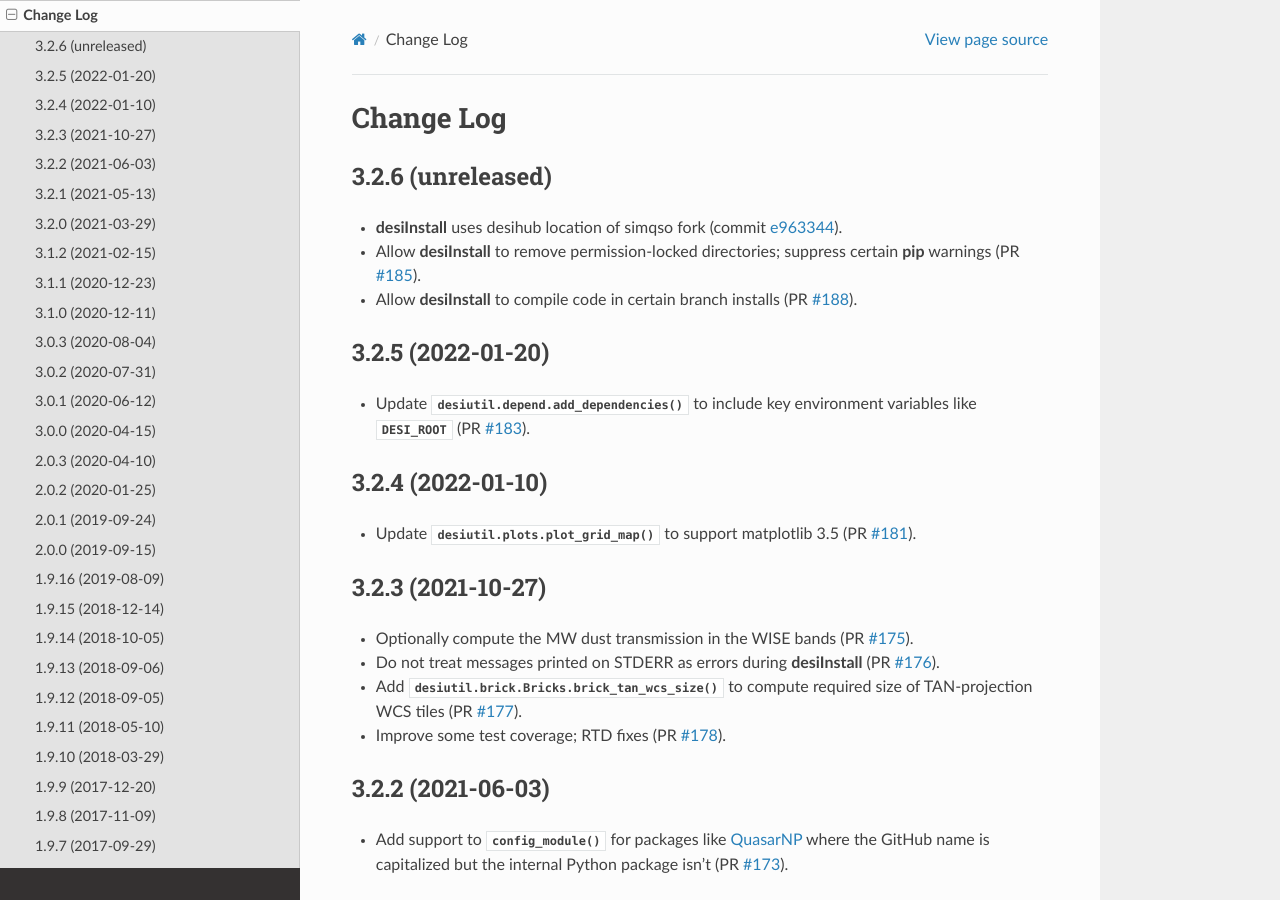
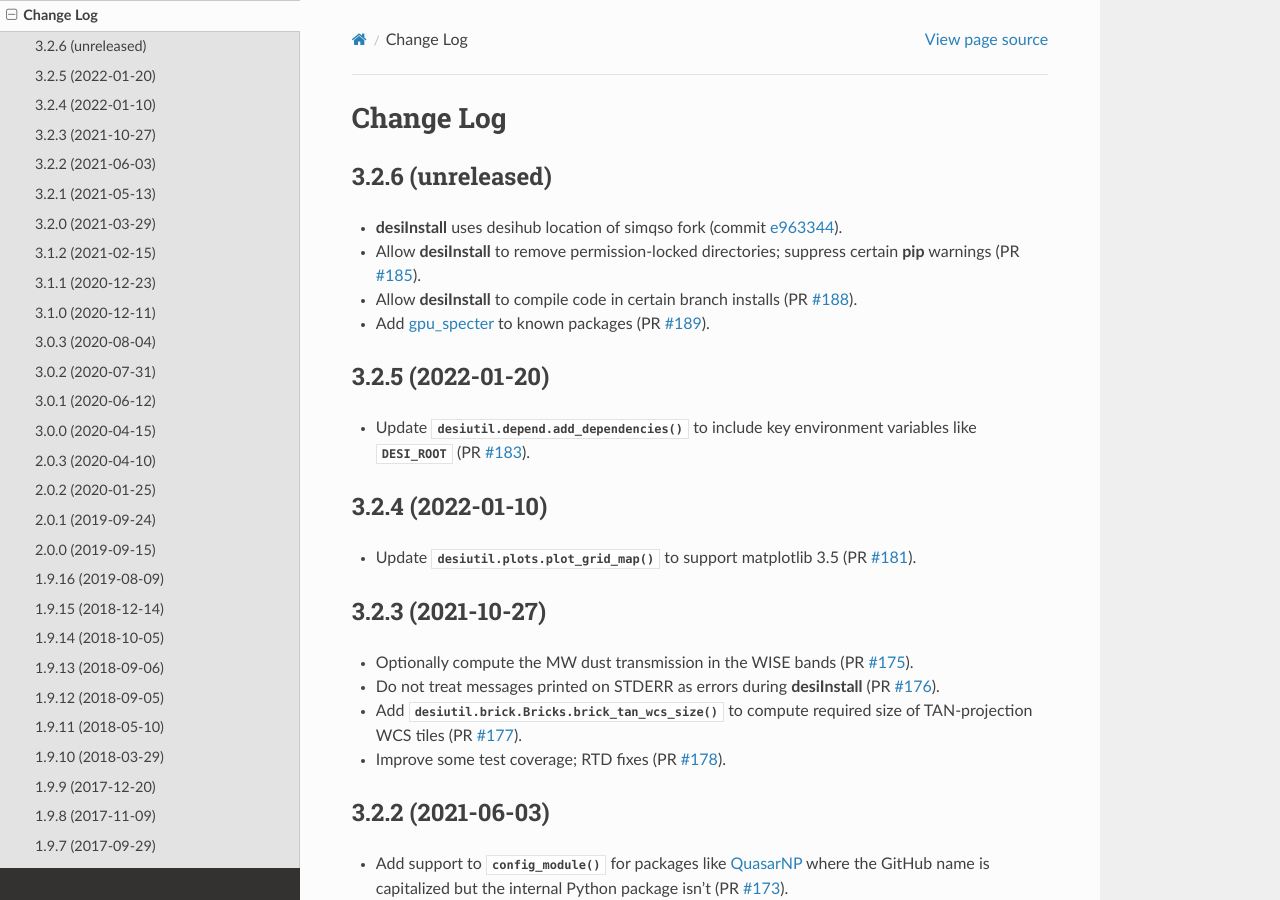
Before and after one commit to desihub/desiutil, a Sphinx documentation site: the page built from doc/changes.rst, in a window 1280 px wide and 900 px high. Built offline with Sphinx 7.4.7 and the Read the Docs theme 2.0.0, drawn with Linux system fonts in a browser that asks for light colours.

Commit message:
update change log

```diff
--- a/doc/changes.rst
+++ b/doc/changes.rst
@@ -9,10 +9,13 @@ Change Log
 * Allow :command:`desiInstall` to remove permission-locked directories;
   suppress certain :command:`pip` warnings (PR `#185`_).
 * Allow :command:`desiInstall` to compile code in certain branch installs (PR `#188`_).
+* Add `gpu_specter`_ to known packages (PR `#189`_).
 
 .. _e963344: https://github.com/desihub/desiutil/commit/e963344cd072255174187d2bd6da72d085745abd
 .. _`#185`: https://github.com/desihub/desiutil/pull/185
 .. _`#188`: https://github.com/desihub/desiutil/pull/188
+.. _`#189`: https://github.com/desihub/desiutil/pull/189
+.. _`gpu_specter`: https://github.com/desihub/gpu_specter
 
 3.2.5 (2022-01-20)
 ------------------
```
